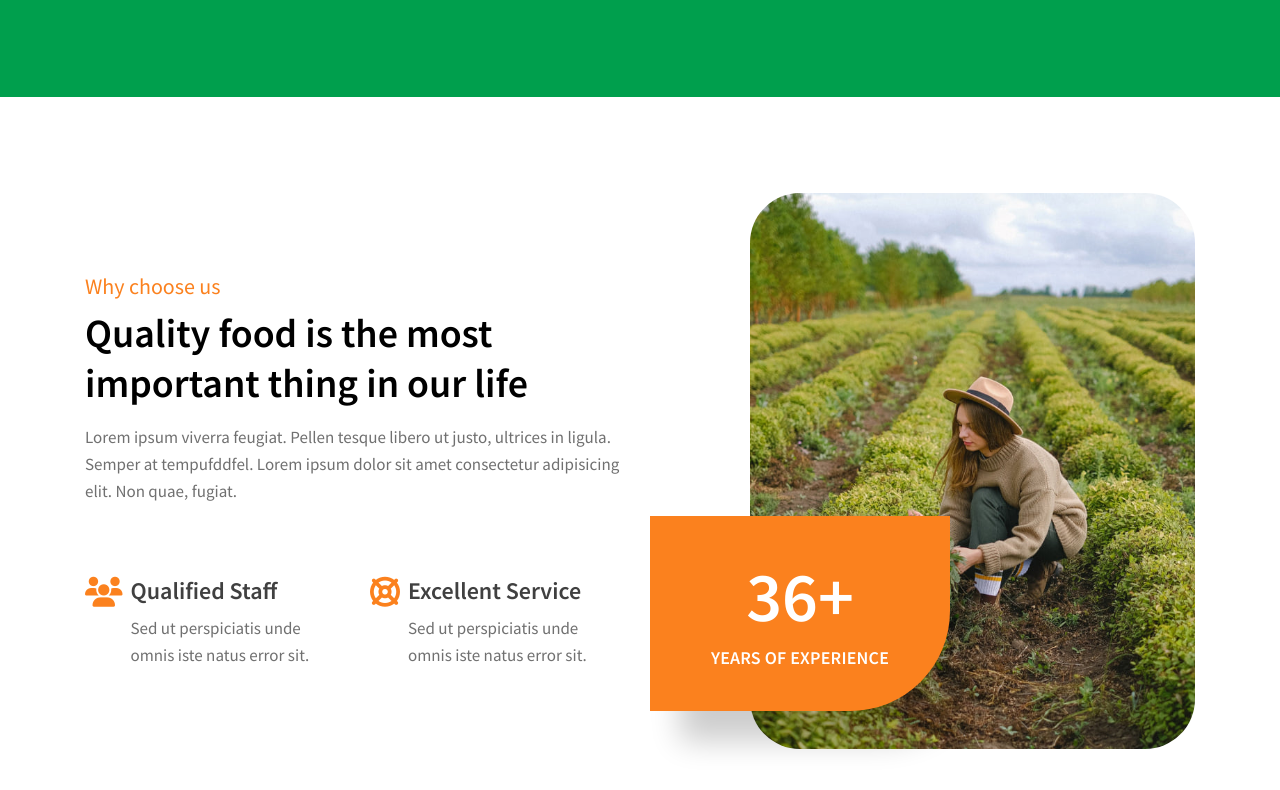
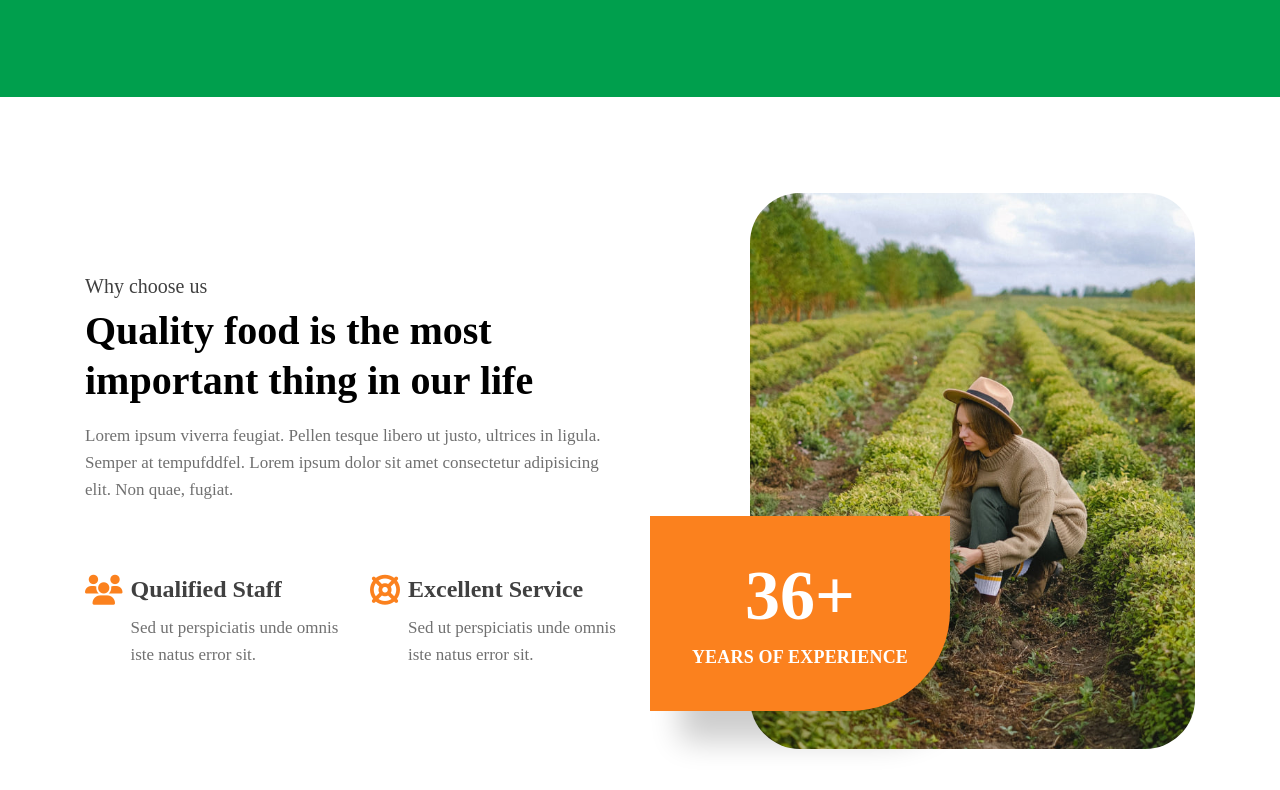
Before and after one commit to khoa-1234/khoa_bao_capstone, a plain HTML site: page index.html in a window 1280 px wide. Shown: the part 1996-2786 px from the top of the page. Drawn offline with nearby package versions, Linux system fonts and the light colour scheme; a web font is replaced by a local one.

Commit message:
khoa lan 4

```diff
--- a/css/style.css
+++ b/css/style.css
@@ -53,10 +53,7 @@
     overflow: hidden;
   }
 body {
-    padding: 0;
-    background-color: white;
-    color: #222222;
-    font-size: 25px;
+
   }
 
 .dark-mode {
--- a/css/style1.css
+++ b/css/style1.css
@@ -1,12 +1,4 @@
-*{
-    font-family: 'Source Sans Pro', sans-serif;
 
-}
-.h5, h5{
-    color: #fb811e;
-    font-size:22px ;
-    font-weight: 500;
-}
 .title-style{
     font-size: 40px;
     line-height: 50px;
--- a/index.html
+++ b/index.html
@@ -490,7 +490,7 @@
                         <div class="gallery_effect">
                             <a href="./img/g6.jpg" class="js-img-viwer d-block">
                                 <figure>
-                                    <img src="../img/g6.jpg" alt=" " class="img-fluid" />
+                                    <img src="./img/g6.jpg" alt=" " class="img-fluid" />
                                     <h5 class="gall-text">
                                         Our Farm</h5>
                                 </figure>
@@ -815,11 +815,8 @@
             }
         }, 5000);
     </script>
-
-
-
-
     <script src="./js/owl.carousel.min.js"></script>
+        <script src="./lib/main.js"></script>
 
 
     <script>
```
